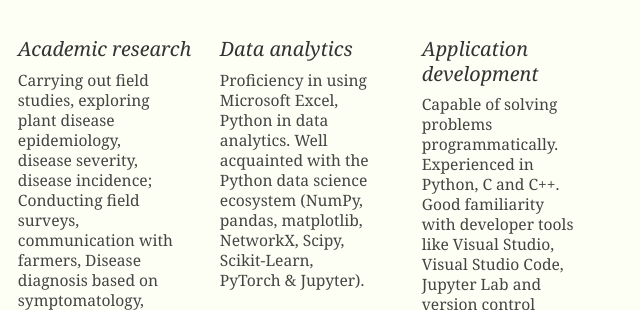
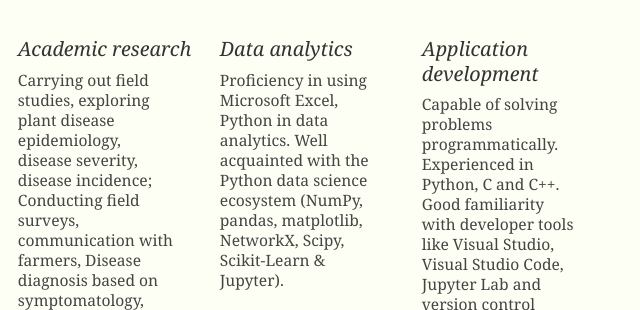
Before and after one commit to anoban/anoban.github.io, a plain HTML site: page index.html in a window 1280 px wide. Shown: the part 642-952 px from the top of the page, 385-1025 px from the left. Drawn offline with Linux system fonts and the light colour scheme.

Commit message:
modified:   index.html

```diff
--- a/index.html
+++ b/index.html
@@ -113,7 +113,7 @@
 									<h2>Data analytics</h2>
 									<p>Proficiency in using Microsoft Excel, Python in data analytics.
 										Well acquainted with the Python data science ecosystem (NumPy, pandas,
-										matplotlib, NetworkX, Scipy, Scikit-Learn, PyTorch & Jupyter).
+										matplotlib, NetworkX, Scipy, Scikit-Learn & Jupyter).
 									</p>
 								</div>
 
```
